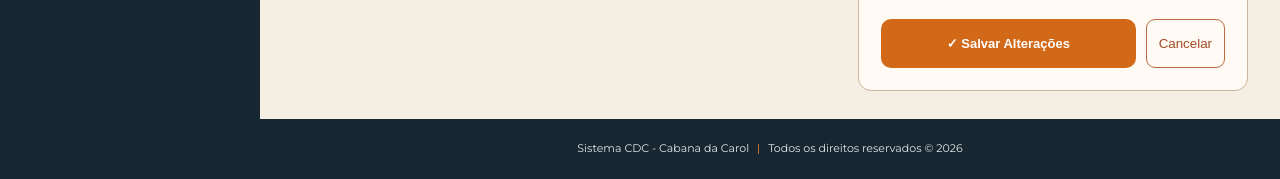
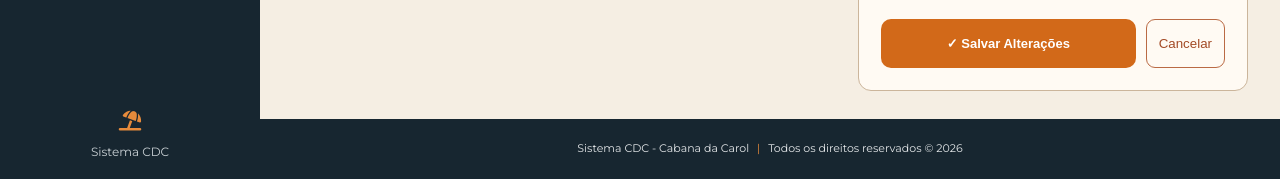
Before and after one commit to srtaslv/sistema_cdc, a Django app: page /fotos-pratos/ in a window 1280 px wide. Shown: the part 839-1018 px from the top of the page. Run offline with Django 5.2, Linux system fonts and the light colour scheme; data that the repository does not hold is empty; parts of the project's set-up code (start-up, migrations or seed data) failed here and were passed over.

Commit message:
Atualização da página de foto dos pratos

```diff
--- a/banco_de_dados/templates/fotos_pratos.html
+++ b/banco_de_dados/templates/fotos_pratos.html
@@ -59,6 +59,11 @@
                     <i class="fa-solid fa-tags"></i>
                     <span>Promoções</span>
             </a>
+
+            <div class="rodape-menu">
+              <i class="fa-solid fa-umbrella-beach"></i>
+                <p>Sistema CDC</p>
+            </div>
         </nav>
 
     </aside>
@@ -178,13 +183,12 @@
             </aside>
         </div>
       </main>
-
      <footer class="rodape">
-        <p>
-            Sistema CDC - Cabana da Carol
-            <span>|</span>
-            Todos os direitos reservados © 2026
-        </p>
+         <p>
+             Sistema CDC - Cabana da Carol
+             <span>|</span>
+             Todos os direitos reservados © 2026
+         </p>
      </footer>
 
     </div>
--- a/static/css/fotos_pratos.css
+++ b/static/css/fotos_pratos.css
@@ -19,6 +19,7 @@ body {
 .estrutura {
     display: flex;
     min-height: 100vh;
+    align-items: stretch;
 }
 
 /* MENU LATERAL */
@@ -32,6 +33,10 @@ body {
     display: flex;
     flex-direction: column;
     padding: 25px 15px;
+    box-sizing: border-box;
+    height: auto;
+    position: relative;
+    align-self: stretch;
 }
 
 /* LOGO DO MENU */
@@ -666,3 +671,23 @@ body {
 .area-conteudo {
     min-width: 0;
 }
+
+.rodape-menu {
+    position: absolute;
+    bottom: 20px;
+    left: 0;
+    width: 100%;
+    text-align: center;
+    color: #c9d0d4;
+    font-size: 12px;
+}
+
+.rodape-menu i {
+    color: #e68a3b;
+    font-size: 20px;
+    margin-bottom: 8px;
+}
+
+.rodape-menu p {
+    margin: 5px 0 0;
+}
```
